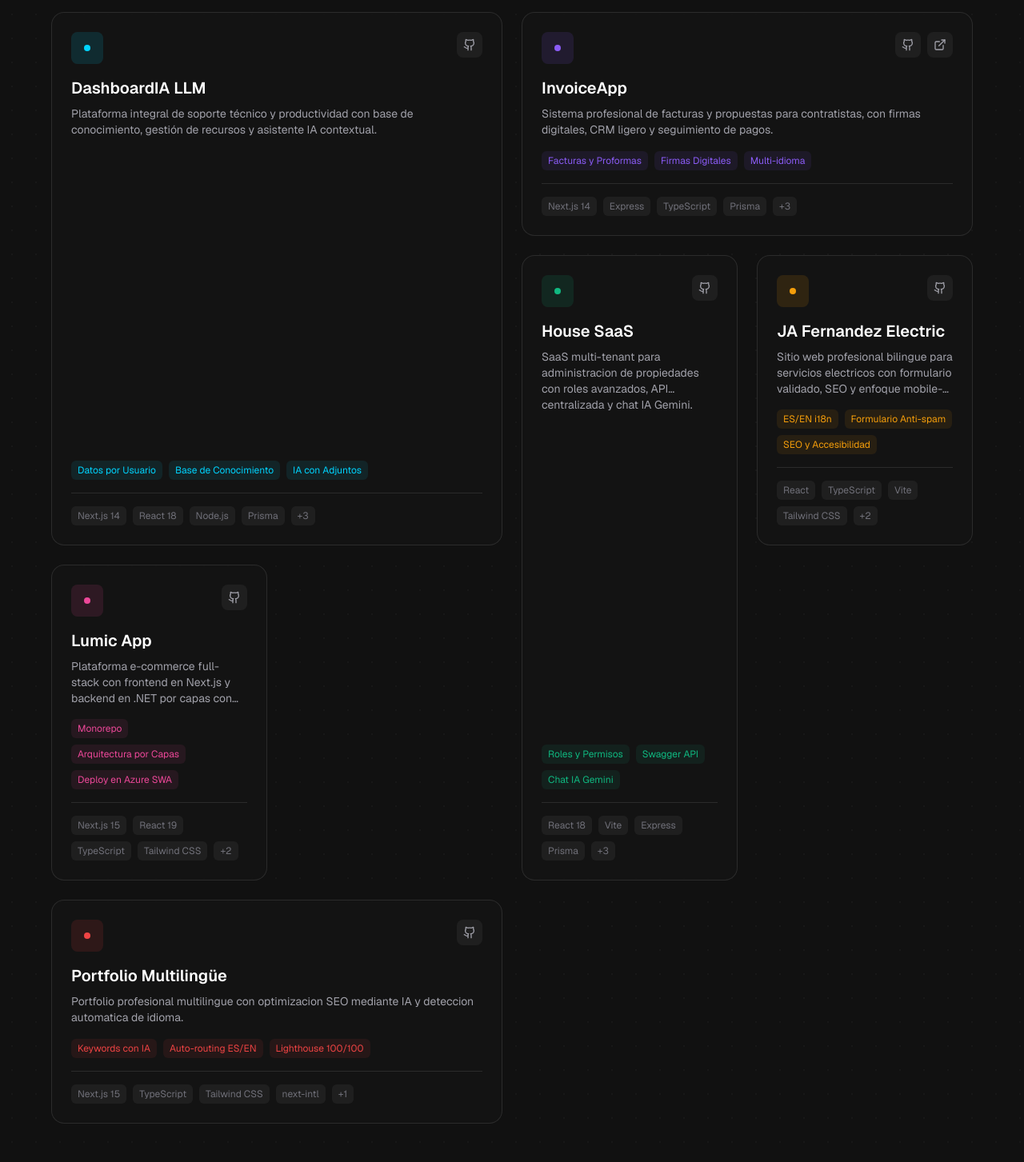
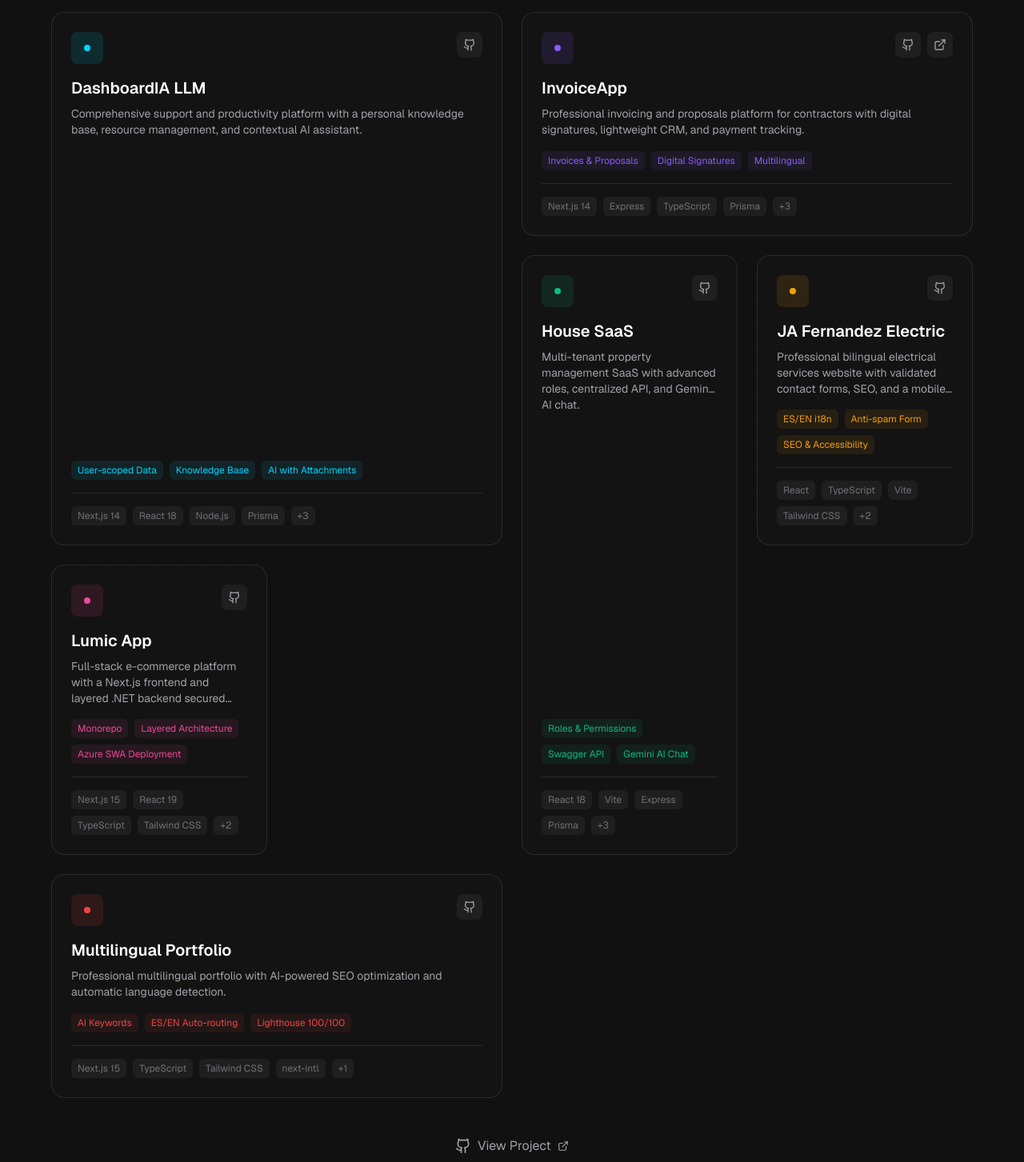
Before and after one commit to miguelgargurevich/gargurevich-digital, a Next.js app: page /en in a window 1280 px wide. Shown: the part 3320-4773 px from the top of the page at 80% size. Built offline with nearby package versions, Linux system fonts and the light colour scheme.

Commit message:
feat: localize featured project cards for es and en

```diff
--- a/messages/en.json
+++ b/messages/en.json
@@ -92,7 +92,39 @@
     "titleHighlight": "Projects",
     "subtitle": "Success stories created with passion and cutting-edge technology",
     "viewProject": "View Project",
-    "sourceCode": "Source Code"
+    "sourceCode": "Source Code",
+    "items": {
+      "dashboardia": {
+        "title": "DashboardIA LLM",
+        "description": "Comprehensive support and productivity platform with a personal knowledge base, resource management, and contextual AI assistant.",
+        "features": ["User-scoped Data", "Knowledge Base", "AI with Attachments"]
+      },
+      "invoiceapp": {
+        "title": "InvoiceApp",
+        "description": "Professional invoicing and proposals platform for contractors with digital signatures, lightweight CRM, and payment tracking.",
+        "features": ["Invoices & Proposals", "Digital Signatures", "Multilingual"]
+      },
+      "house": {
+        "title": "House SaaS",
+        "description": "Multi-tenant property management SaaS with advanced roles, centralized API, and Gemini AI chat.",
+        "features": ["Roles & Permissions", "Swagger API", "Gemini AI Chat"]
+      },
+      "jafernandez": {
+        "title": "JA Fernandez Electric",
+        "description": "Professional bilingual electrical services website with validated contact forms, SEO, and a mobile-first UX.",
+        "features": ["ES/EN i18n", "Anti-spam Form", "SEO & Accessibility"]
+      },
+      "lumic": {
+        "title": "Lumic App",
+        "description": "Full-stack e-commerce platform with a Next.js frontend and layered .NET backend secured with JWT.",
+        "features": ["Monorepo", "Layered Architecture", "Azure SWA Deployment"]
+      },
+      "portfolio": {
+        "title": "Multilingual Portfolio",
+        "description": "Professional multilingual portfolio with AI-powered SEO optimization and automatic language detection.",
+        "features": ["AI Keywords", "ES/EN Auto-routing", "Lighthouse 100/100"]
+      }
+    }
   },
   "tech": {
     "badge": "Tech Stack",
@@ -163,7 +195,7 @@
       },
       "whatsapp": {
         "label": "WhatsApp",
-        "value": "+51 999 999 999"
+        "value": "+51 966 918 363"
       },
       "location": {
         "label": "Location",
--- a/messages/es.json
+++ b/messages/es.json
@@ -92,7 +92,39 @@
     "titleHighlight": "Destacados",
     "subtitle": "Historias de éxito creadas con pasión y tecnología de vanguardia",
     "viewProject": "Ver Proyecto",
-    "sourceCode": "Código Fuente"
+    "sourceCode": "Código Fuente",
+    "items": {
+      "dashboardia": {
+        "title": "DashboardIA LLM",
+        "description": "Plataforma integral de soporte técnico y productividad con base de conocimiento, gestión de recursos y asistente IA contextual.",
+        "features": ["Datos por Usuario", "Base de Conocimiento", "IA con Adjuntos"]
+      },
+      "invoiceapp": {
+        "title": "InvoiceApp",
+        "description": "Sistema profesional de facturas y propuestas para contratistas, con firmas digitales, CRM ligero y seguimiento de pagos.",
+        "features": ["Facturas y Proformas", "Firmas Digitales", "Multi-idioma"]
+      },
+      "house": {
+        "title": "House SaaS",
+        "description": "SaaS multi-tenant para administración de propiedades con roles avanzados, API centralizada y chat IA Gemini.",
+        "features": ["Roles y Permisos", "Swagger API", "Chat IA Gemini"]
+      },
+      "jafernandez": {
+        "title": "JA Fernandez Electric",
+        "description": "Sitio web profesional bilingüe para servicios eléctricos con formulario validado, SEO y enfoque mobile-first.",
+        "features": ["ES/EN i18n", "Formulario Anti-spam", "SEO y Accesibilidad"]
+      },
+      "lumic": {
+        "title": "Lumic App",
+        "description": "Plataforma e-commerce full-stack con frontend en Next.js y backend en .NET por capas con autenticación JWT.",
+        "features": ["Monorepo", "Arquitectura por Capas", "Deploy en Azure SWA"]
+      },
+      "portfolio": {
+        "title": "Portfolio Multilingüe",
+        "description": "Portfolio profesional multilingüe con optimización SEO mediante IA y detección automática de idioma.",
+        "features": ["Keywords con IA", "Auto-routing ES/EN", "Lighthouse 100/100"]
+      }
+    }
   },
   "tech": {
     "badge": "Tech Stack",
@@ -163,7 +195,7 @@
       },
       "whatsapp": {
         "label": "WhatsApp",
-        "value": "+51 999 999 999"
+        "value": "+51 966 918 363"
       },
       "location": {
         "label": "Ubicación",
--- a/src/components/sections/PortfolioSection.tsx
+++ b/src/components/sections/PortfolioSection.tsx
@@ -6,83 +6,79 @@
 import { BentoCard } from '../ui/AnimatedCard';
 import { LineReveal } from '../ui/TextReveal';
 
-const projects = [
+type ProjectId = 'dashboardia' | 'invoiceapp' | 'house' | 'jafernandez' | 'lumic' | 'portfolio';
+
+const projectMeta = [
   {
     id: 'dashboardia',
-    title: 'DashboardIA LLM',
-    description: 'Plataforma integral de soporte técnico y productividad con base de conocimiento, gestión de recursos y asistente IA contextual.',
     image: '/projects/dashboardia.png',
     tech: ['Next.js 14', 'React 18', 'Node.js', 'Prisma', 'PostgreSQL', 'Supabase', 'Gemini API'],
     github: 'https://github.com/miguelgargurevich/dashboardia-llm',
     live: '#',
     size: 'large' as const,
     color: '#00D4FF',
-    features: ['Datos por Usuario', 'Base de Conocimiento', 'IA con Adjuntos'],
   },
   {
     id: 'invoiceapp',
-    title: 'InvoiceApp',
-    description: 'Sistema profesional de facturas y propuestas para contratistas, con firmas digitales, CRM ligero y seguimiento de pagos.',
     image: '/projects/invoiceapp.png',
     tech: ['Next.js 14', 'Express', 'TypeScript', 'Prisma', 'PostgreSQL', 'Supabase', 'Resend'],
     github: 'https://github.com/miguelgargurevich/invoiceapp',
     live: 'https://invoiceapp.vercel.app',
     size: 'wide' as const,
     color: '#8B5CF6',
-    features: ['Facturas y Proformas', 'Firmas Digitales', 'Multi-idioma'],
   },
   {
     id: 'house',
-    title: 'House SaaS',
-    description: 'SaaS multi-tenant para administracion de propiedades con roles avanzados, API centralizada y chat IA Gemini.',
     image: '/projects/house.png',
     tech: ['React 18', 'Vite', 'Express', 'Prisma', 'PostgreSQL', 'JWT', 'Gemini API'],
     github: 'https://github.com/miguelgargurevich/house',
     live: '#',
     size: 'tall' as const,
     color: '#10B981',
-    features: ['Roles y Permisos', 'Swagger API', 'Chat IA Gemini'],
   },
   {
     id: 'jafernandez',
-    title: 'JA Fernandez Electric',
-    description: 'Sitio web profesional bilingue para servicios electricos con formulario validado, SEO y enfoque mobile-first.',
     image: '/projects/jafernandez.png',
     tech: ['React', 'TypeScript', 'Vite', 'Tailwind CSS', 'Framer Motion', 'Zod'],
     github: 'https://github.com/miguelgargurevich/jafernandezelectric',
     live: '#',
     size: 'default' as const,
     color: '#F59E0B',
-    features: ['ES/EN i18n', 'Formulario Anti-spam', 'SEO y Accesibilidad'],
   },
   {
     id: 'lumic',
-    title: 'Lumic App',
-    description: 'Plataforma e-commerce full-stack con frontend en Next.js y backend en .NET por capas con autenticacion JWT.',
     image: '/projects/lumic.png',
     tech: ['Next.js 15', 'React 19', 'TypeScript', 'Tailwind CSS', '.NET 9', 'JWT'],
     github: 'https://github.com/miguelgargurevich/lumic',
     live: '#',
     size: 'default' as const,
     color: '#EC4899',
-    features: ['Monorepo', 'Arquitectura por Capas', 'Deploy en Azure SWA'],
   },
   {
     id: 'portfolio',
-    title: 'Portfolio Multilingüe',
-    description: 'Portfolio profesional multilingue con optimizacion SEO mediante IA y deteccion automatica de idioma.',
     image: '/projects/portfolio.png',
     tech: ['Next.js 15', 'TypeScript', 'Tailwind CSS', 'next-intl', 'Gemini AI'],
     github: 'https://github.com/miguelgargurevich/miguel-gargurevich-portfolio',
     live: '#',
     size: 'wide' as const,
     color: '#EF4444',
-    features: ['Keywords con IA', 'Auto-routing ES/EN', 'Lighthouse 100/100'],
   },
-];
+] as const;
 
 export default function PortfolioSection() {
   const t = useTranslations('portfolio');
+  const projects = projectMeta.map((project) => {
+    const content = t.raw(`items.${project.id}`) as {
+      title: string;
+      description: string;
+      features: string[];
+    };
+
+    return {
+      ...project,
+      ...content,
+    };
+  });
 
   return (
     <section id="portafolio" className="relative py-20 sm:py-24 md:py-32 lg:py-40 overflow-hidden">
```
